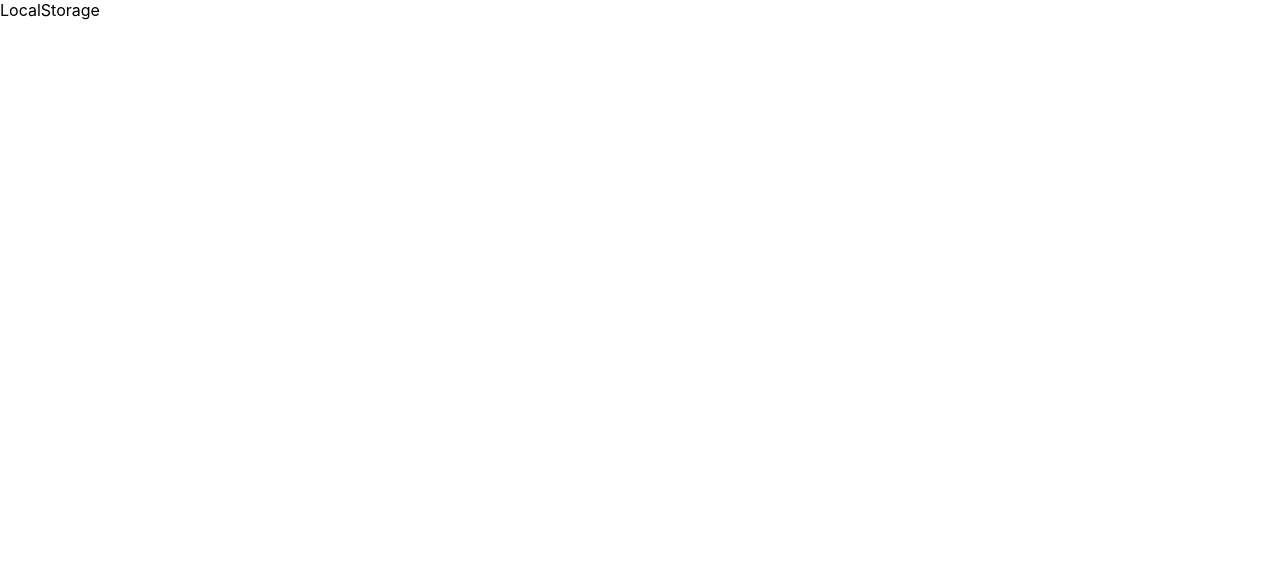
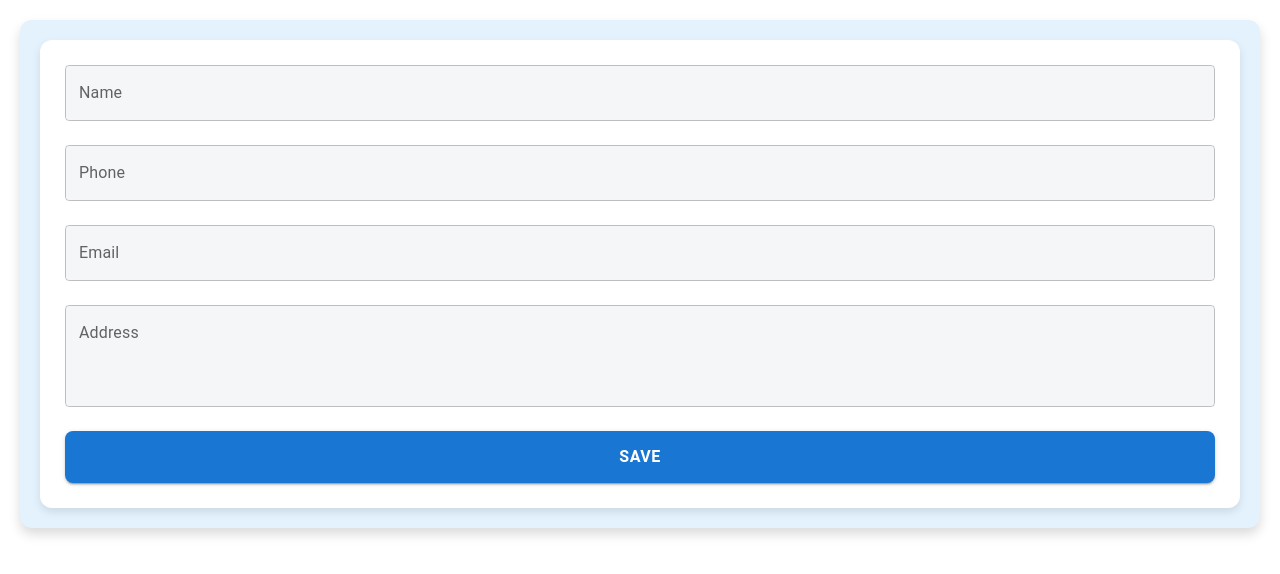
Before and after one commit to n1th1n-19/Workshop-project, a React (Create React App) app in the folder localstorage/: page / in a window 1280 px wide. Shown: the top 574 px of the page. Built offline with nearby package versions, Linux system fonts and the light colour scheme.

Commit message:
Add LocalStorage component with form fields for user input

```diff
--- a/localstorage/src/Components/LocalStorage.jsx
+++ b/localstorage/src/Components/LocalStorage.jsx
@@ -1,7 +1,80 @@
-import React from 'react'
+import React from "react";
+import { Box, TextField, Grid, Button } from "@mui/material";
 
 export default function LocalStorage() {
   return (
-    <div>LocalStorage</div>
-  )
+    <div style={{ margin: "20px", padding: "20px", backgroundColor: "#e3f2fd", borderRadius: "12px", boxShadow: "0 6px 12px rgba(0, 0, 0, 0.15)" }}>
+      <Box
+        component="form"
+        sx={{
+          display: "flex",
+          flexDirection: "column",
+          gap: 2,
+          padding: "25px",
+          backgroundColor: "#ffffff",
+          borderRadius: "12px",
+          boxShadow: "0 4px 8px rgba(0, 0, 0, 0.1)"
+        }}
+      >
+        <Grid container spacing={3}>
+          <Grid item xs={12}>
+            <TextField
+              name="name"
+              type="text"
+              placeholder="Enter your Name"
+              label="Name"
+              fullWidth
+              variant="outlined"
+              sx={{ backgroundColor: "#f4f6f8", borderRadius: "8px" }}
+            />
+          </Grid>
+          <Grid item xs={12}>
+            <TextField
+              name="phone"
+              type="tel"
+              placeholder="Enter your Phone"
+              label="Phone"
+              fullWidth
+              variant="outlined"
+              sx={{ backgroundColor: "#f4f6f8", borderRadius: "8px" }}
+            />
+          </Grid>
+          <Grid item xs={12}>
+            <TextField
+              name="email"
+              type="email"
+              placeholder="Enter your Email"
+              label="Email"
+              fullWidth
+              variant="outlined"
+              sx={{ backgroundColor: "#f4f6f8", borderRadius: "8px" }}
+            />
+          </Grid>
+          <Grid item xs={12}>
+            <TextField
+              name="address"
+              type="text"
+              placeholder="Enter your Address"
+              label="Address"
+              multiline
+              rows={3}
+              fullWidth
+              variant="outlined"
+              sx={{ backgroundColor: "#f4f6f8", borderRadius: "8px" }}
+            />
+          </Grid>
+          <Grid item xs={12}>
+            <Button
+              variant="contained"
+              color="primary"
+              fullWidth
+              sx={{ padding: "12px", borderRadius: "8px", fontWeight: "bold", fontSize: "16px" }}
+            >
+              Save
+            </Button>
+          </Grid>
+        </Grid>
+      </Box>
+    </div>
+  );
 }
```
Also changed, not shown: 1 other file (tests, documents, lock files or other folders).
